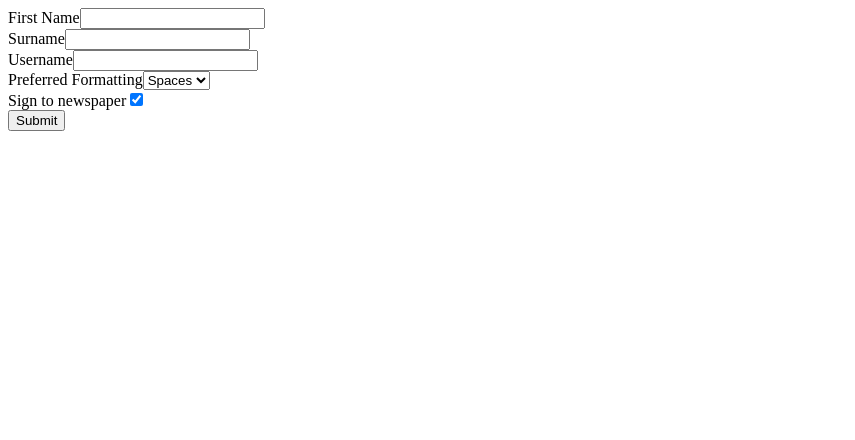
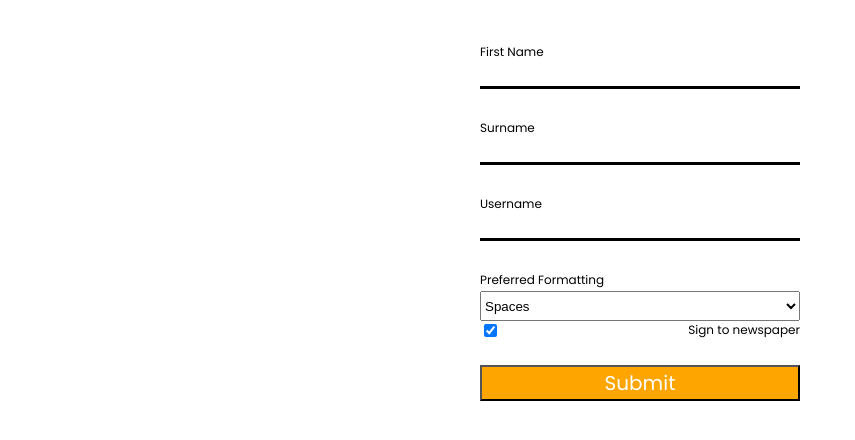
Before and after one commit to ArtemeeSenin/awesome-form, a React (Create React App) app: page / in a window 1280 px wide. Shown: the top 440 px of the page, without its empty margins (0-855 px from the left). Built offline with nearby package versions, Linux system fonts and the light colour scheme.

Commit message:
added classnames for validation

```diff
--- a/package.json
+++ b/package.json
@@ -3,6 +3,7 @@
   "version": "0.1.0",
   "private": true,
   "dependencies": {
+    "classnames": "^2.2.6",
     "react": "^16.6.1",
     "react-dom": "^16.6.1",
     "react-redux": "^5.1.0",
--- a/src/components/RegisterForm.js
+++ b/src/components/RegisterForm.js
@@ -5,7 +5,8 @@ import {
     required,
     minLength,
     maxLength
- } from './validation'
+} from './validation'
+import './RegisterForm.css'
 
 class RegisterForm extends Component {
     render() {
--- a/src/components/fields/index.js
+++ b/src/components/fields/index.js
@@ -1,15 +1,29 @@
 import React from 'react'
+import cx from 'classnames'
+
+const getValidityClassName = meta => {
+    if(meta.active) return
+    if(meta.touched && meta.invalid) return 'invalid'
+    if(meta.touched && meta.valid) return 'valid'
+}
 
 export const customInput = props => {
     const { label, input, type, meta } = props;
     return (
-        <div>
+        <div
+            className={cx(
+                'custom-input-container',
+                { 'flex-row-reverse': type === 'checkbox'},
+                { dirty: meta.dirty },
+                getValidityClassName(meta)
+            )}
+        >
             <label>{ props.label }</label>
             <input {...props.input}
                 type={props.type}
             />
             {(meta.error && meta.touched) && (
-                <div style={{color: 'red'}}>{meta.error}</div>
+                <div className="feedback-text error-text">{meta.error}</div>
             )}
         </div>
     )
```
Also changed, not shown: 1 other file (tests, documents, lock files or other folders).
